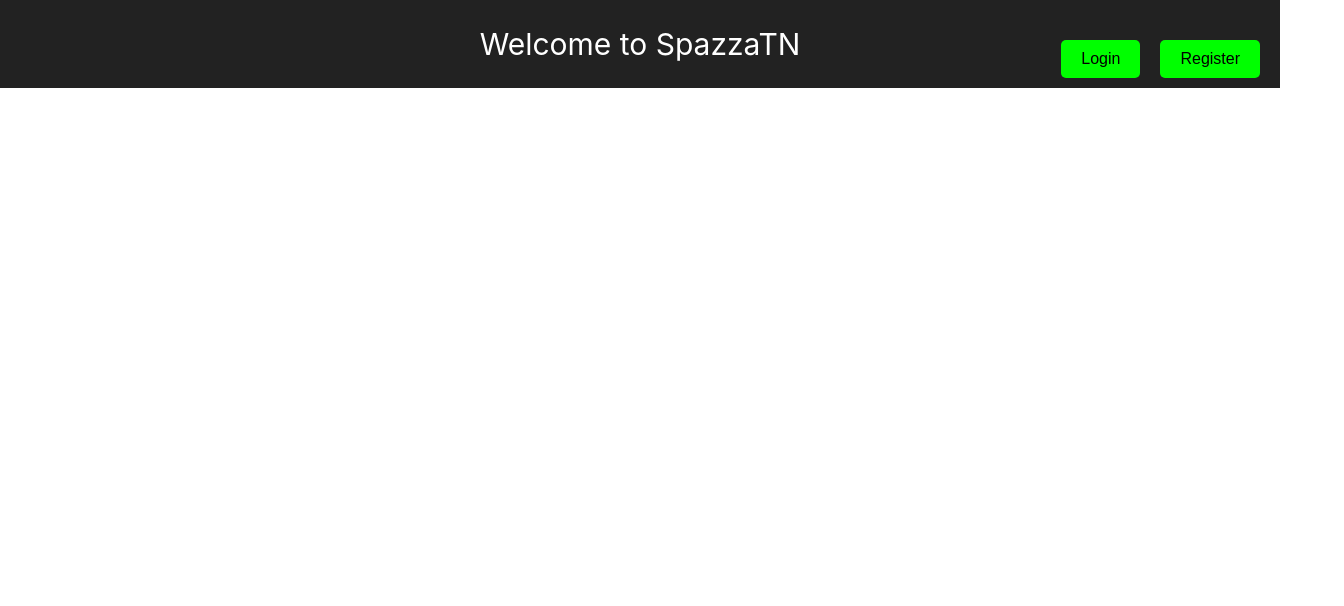
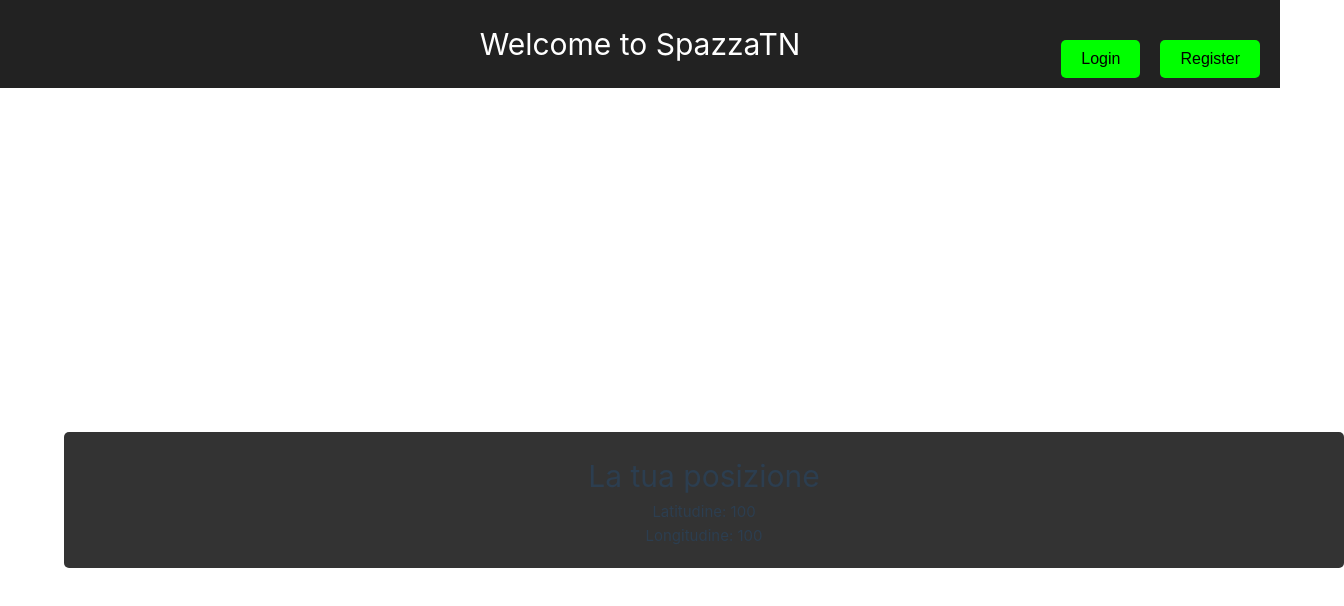
Before and after one commit to andreapedrini01/Ingegneria-del-Software, a Vue app in the folder vue-project/: page / in a window 1280 px wide. Shown: the top 606 px of the page, 1344 px wide, since content can reach past the window. Built offline with nearby package versions, Linux system fonts and the light colour scheme.

Commit message:
New UserLocation window

```diff
--- a/vue-project/src/components/LoginWindow.vue
+++ b/vue-project/src/components/LoginWindow.vue
@@ -41,11 +41,6 @@ export default defineComponent({
 });
 </script>
 
-<style scoped>
-/* Stili rimossi per brevità */
-</style>
-
-
   <style scoped>
   .login-window {
     background-color: #333;
--- a/vue-project/src/components/MainPage.vue
+++ b/vue-project/src/components/MainPage.vue
@@ -10,12 +10,17 @@
       <div class="container">
         <router-view></router-view> <!-- Componente visualizzato dinamicamente in base alla rotta -->
       </div>
+      <UserLocation />
     </div>
   </template>
 
   <script>
+  import UserLocation from './UserLocation.vue';
   export default {
     name: 'MainPage',
+    components: {
+      UserLocation
+    },
     methods: {
       handleLogin() {
         // Navigazione alla pagina di login
--- /dev/null
+++ b/vue-project/src/components/UserLocation.vue
@@ -0,0 +1,26 @@
+<template>
+    <div class="user-location">
+        <h1>La tua posizione</h1>
+        <p>Latitudine: 100 </p>
+        <p>Longitudine: 100 </p>
+    </div>
+</template>
+
+<script>
+    export default {
+        name: 'UserLocation',
+    }
+</script>
+
+<style scoped>
+    .user-location {
+        background-color: #333;
+        padding: 20px;
+        border-radius: 5px;
+        width: 100%; /* Riduci la larghezza al 50% del contenitore padre */
+        margin: 0 auto; /* Centra orizzontalmente */
+        text-align: center;
+        position: relative;
+        top: 100px;
+    }
+</style>
```
